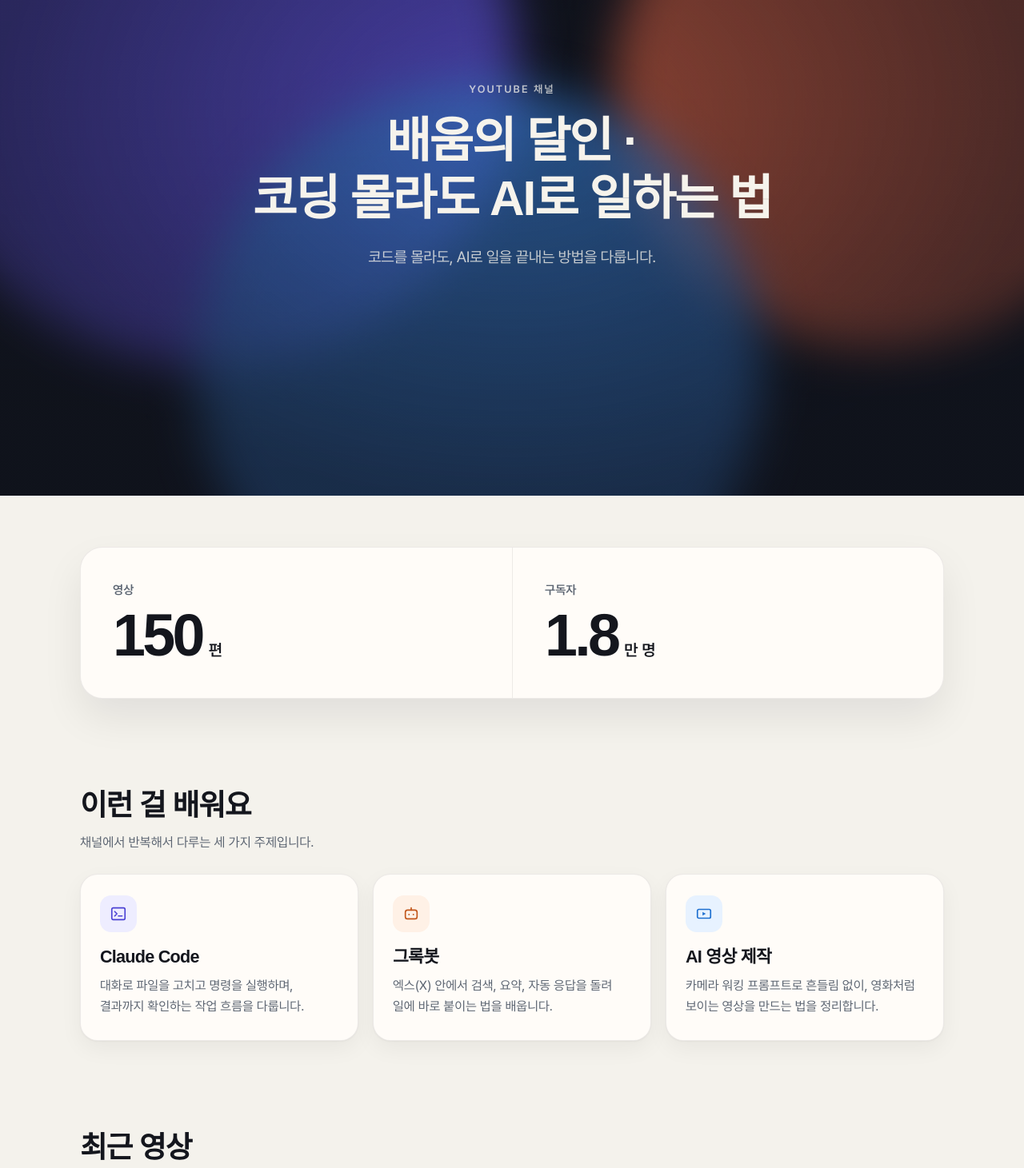
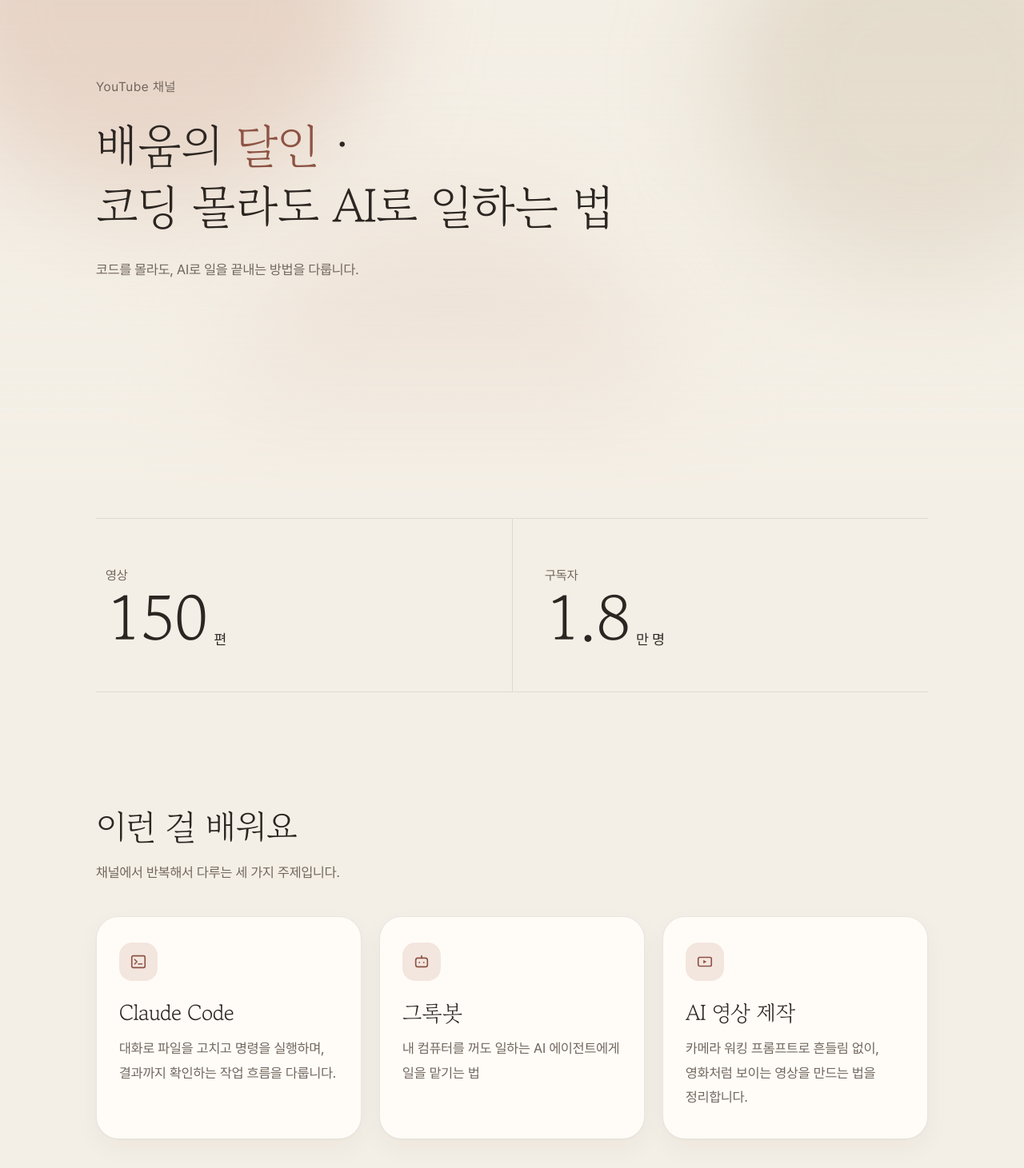
Before and after one commit to reallygood83/channel-intro, a plain HTML site: page index.html in a window 1280 px wide. Shown: the part 180-1641 px from the top of the page at 80% size. Drawn offline with Linux system fonts and the light colour scheme; a web font is replaced by a local one.

Commit message:
style: 소개 페이지를 따뜻한 세리프 톤으로 다듬기
밝은 아이보리 바탕과 고운바탕 제목으로 분위기를 바꿨다.
그록봇 설명은 컴퓨터를 꺼도 일하는 AI 에이전트로 고쳤고, 좁은 화면 본문은 16px 이상으로 맞췄다.

Co-authored-by: Moon-Jung <usmjkim23@gmail.com>

```diff
--- a/index.html
+++ b/index.html
@@ -5,9 +5,9 @@
     <meta name="viewport" content="width=device-width, initial-scale=1">
     <title>배움의 달인 — 코딩 몰라도 AI로 일하는 법</title>
     <meta name="description" content="배움의 달인. 코딩을 몰라도 AI로 일하는 법을 다루는 유튜브 채널입니다.">
-    <meta name="theme-color" content="#10131c">
+    <meta name="theme-color" content="#f4efe6">
     <link rel="icon" href="favicon.svg" type="image/svg+xml">
-    <link rel="preload" href="fonts/Pretendard-Bold.woff2" as="font" type="font/woff2" crossorigin>
+    <link rel="preload" href="fonts/GowunBatang-Korean-400.woff2" as="font" type="font/woff2" crossorigin>
     <link rel="stylesheet" href="styles.css">
     <script>
       if (!window.matchMedia("(prefers-reduced-motion: reduce)").matches) {
@@ -26,8 +26,8 @@
       <div class="hero__inner">
         <p class="kicker line" style="--delay: 0s">YouTube 채널</p>
         <h1 aria-label="배움의 달인 · 코딩 몰라도 AI로 일하는 법">
-          <span class="line" style="--delay: 0.16s">배움의 달인 ·</span>
-          <span class="line" style="--delay: 0.4s">코딩 몰라도 AI로 일하는 법</span>
+          <span class="line" style="--delay: 0.16s">배움의 <span class="accent">달인</span> ·</span>
+          <span class="line" style="--delay: 0.4s"><span class="keep">코딩 몰라도</span> <span class="keep">AI로 일하는 법</span></span>
         </h1>
         <p class="lede line" style="--delay: 0.64s">코드를 몰라도, AI로 일을 끝내는 방법을 다룹니다.</p>
       </div>
@@ -82,7 +82,7 @@
                   </svg>
                 </div>
                 <h3>그록봇</h3>
-                <p>엑스(X) 안에서 검색, 요약, 자동 응답을 돌려 일에 바로 붙이는 법을 배웁니다.</p>
+                <p>내 컴퓨터를 꺼도 일하는 AI 에이전트에게 일을 맡기는 법</p>
               </article>
             </div>
             <div class="reveal">
--- a/styles.css
+++ b/styles.css
@@ -1,3 +1,21 @@
+@font-face {
+  font-family: "Gowun Batang";
+  font-style: normal;
+  font-weight: 400;
+  font-display: swap;
+  src: url("fonts/GowunBatang-Latin-400.woff2") format("woff2");
+  unicode-range: U+0000-00FF, U+0131, U+0152-0153, U+02BB-02BC, U+02C6, U+02DA, U+02DC, U+2000-206F, U+2074, U+20AC, U+2122, U+2191, U+2193, U+2212, U+2215, U+FEFF, U+FFFD;
+}
+
+@font-face {
+  font-family: "Gowun Batang";
+  font-style: normal;
+  font-weight: 400;
+  font-display: swap;
+  src: url("fonts/GowunBatang-Korean-400.woff2") format("woff2");
+  unicode-range: U+1100-11FF, U+3130-318F, U+A960-A97F, U+AC00-D7AF, U+D7B0-D7FF;
+}
+
 @font-face {
   font-family: "Pretendard";
   font-style: normal;
@@ -23,14 +41,17 @@
 }
 
 :root {
-  --ink: #14161d;
-  --muted: #5c6572;
-  --paper: #f4f2ec;
-  --card: #fffcf8;
-  --line: rgba(20, 22, 29, 0.08);
-  --card-shadow: 0 1px 2px rgba(20, 22, 29, 0.04), 0 10px 28px rgba(20, 22, 29, 0.05);
-  --card-shadow-hover: 0 18px 40px rgba(20, 22, 29, 0.12), 0 2px 8px rgba(20, 22, 29, 0.06);
-  --max: 1080px;
+  --ink: #2c2622;
+  --muted: #6f655c;
+  --paper: #f4efe6;
+  --card: #fffcf7;
+  --accent: #8d5344;
+  --line: rgba(44, 38, 34, 0.1);
+  --card-shadow: 0 1px 2px rgba(44, 38, 34, 0.03), 0 12px 32px rgba(44, 38, 34, 0.04);
+  --card-shadow-hover: 0 16px 36px rgba(44, 38, 34, 0.1);
+  --serif: "Gowun Batang", "Apple Myungjo", "Batang", serif;
+  --sans: "Pretendard", "Apple SD Gothic Neo", "Noto Sans KR", "Malgun Gothic", sans-serif;
+  --max: 1040px;
 }
 
 *,
@@ -41,15 +62,17 @@
 
 html {
   -webkit-text-size-adjust: 100%;
+  font-size: 16px;
 }
 
 body {
   margin: 0;
   background: var(--paper);
   color: var(--ink);
-  font-family: "Pretendard", "Apple SD Gothic Neo", "Noto Sans KR", "Malgun Gothic", sans-serif;
+  font-family: var(--sans);
+  font-size: 1rem;
   font-weight: 400;
-  line-height: 1.5;
+  line-height: 1.75;
   -webkit-font-smoothing: antialiased;
 }
 
@@ -67,10 +90,12 @@ p {
 
 h1,
 h2,
-h3 {
-  font-weight: 700;
-  letter-spacing: -0.035em;
-  line-height: 1.2;
+h3,
+.count {
+  font-family: var(--serif);
+  font-weight: 400;
+  letter-spacing: -0.02em;
+  line-height: 1.28;
 }
 
 a {
@@ -78,7 +103,7 @@ a {
 }
 
 :focus-visible {
-  outline: 3px solid #ffb15a;
+  outline: 3px solid var(--accent);
   outline-offset: 3px;
 }
 
@@ -99,6 +124,15 @@ a {
   margin-inline: auto;
 }
 
+.accent {
+  color: var(--accent);
+  font-style: normal;
+}
+
+.keep {
+  white-space: nowrap;
+}
+
 .line {
   display: block;
   animation: rise 0.9s cubic-bezier(0.16, 1, 0.3, 1) both;
@@ -108,7 +142,7 @@ a {
 @keyframes rise {
   from {
     opacity: 0;
-    transform: translateY(1.2em);
+    transform: translateY(1.1em);
   }
   to {
     opacity: 1;
@@ -123,8 +157,8 @@ a {
   min-height: 100vh;
   min-height: 100svh;
   overflow: hidden;
-  color: #f6f3ec;
-  background: #10131c;
+  color: var(--ink);
+  background: var(--paper);
 }
 
 .hero__bg {
@@ -135,42 +169,40 @@ a {
 .blob {
   position: absolute;
   border-radius: 50%;
-  filter: blur(28px);
+  filter: blur(64px);
 }
 
 .blob--a {
-  width: min(68vw, 720px);
-  height: min(68vw, 720px);
-  left: -12%;
-  top: -18%;
-  background: rgba(109, 92, 255, 0.9);
-  animation: drift-a 20s ease-in-out infinite;
+  width: min(52vw, 560px);
+  height: min(52vw, 560px);
+  left: -8%;
+  top: -16%;
+  background: rgba(214, 176, 156, 0.55);
+  animation: drift-a 28s ease-in-out infinite;
 }
 
 .blob--b {
-  width: min(58vw, 640px);
-  height: min(58vw, 640px);
-  right: -14%;
-  top: -8%;
-  background: rgba(255, 112, 72, 0.82);
-  animation: drift-b 24s ease-in-out infinite;
+  width: min(46vw, 500px);
+  height: min(46vw, 500px);
+  right: -10%;
+  top: 4%;
+  background: rgba(196, 178, 150, 0.42);
+  animation: drift-b 32s ease-in-out infinite;
 }
 
 .blob--c {
-  width: min(62vw, 680px);
-  height: min(62vw, 680px);
-  left: 18%;
-  bottom: -28%;
-  background: rgba(64, 150, 255, 0.72);
-  animation: drift-c 22s ease-in-out infinite;
+  width: min(50vw, 540px);
+  height: min(50vw, 540px);
+  left: 22%;
+  bottom: -24%;
+  background: rgba(226, 198, 184, 0.48);
+  animation: drift-c 30s ease-in-out infinite;
 }
 
 .hero__shade {
   position: absolute;
   inset: 0;
-  background:
-    radial-gradient(ellipse at 50% 42%, rgba(16, 19, 28, 0.18), rgba(16, 19, 28, 0.62) 72%),
-    linear-gradient(180deg, rgba(16, 19, 28, 0.15), rgba(16, 19, 28, 0.28));
+  background: linear-gradient(180deg, rgba(244, 239, 230, 0.15), rgba(244, 239, 230, 0.42) 70%, var(--paper));
 }
 
 @keyframes drift-a {
@@ -179,7 +211,7 @@ a {
     transform: translate3d(0, 0, 0) scale(1);
   }
   50% {
-    transform: translate3d(16%, 12%, 0) scale(1.12);
+    transform: translate3d(8%, 6%, 0) scale(1.06);
   }
 }
 
@@ -189,7 +221,7 @@ a {
     transform: translate3d(0, 0, 0) scale(1);
   }
   50% {
-    transform: translate3d(-18%, 14%, 0) scale(1.08);
+    transform: translate3d(-8%, 7%, 0) scale(1.05);
   }
 }
 
@@ -199,72 +231,72 @@ a {
     transform: translate3d(0, 0, 0) scale(1);
   }
   50% {
-    transform: translate3d(10%, -16%, 0) scale(1.1);
+    transform: translate3d(6%, -8%, 0) scale(1.05);
   }
 }
 
 .hero__inner {
   position: relative;
   z-index: 1;
-  width: min(920px, calc(100% - 40px));
+  width: min(var(--max), calc(100% - 40px));
   margin-inline: auto;
-  padding: 72px 0;
-  text-align: center;
+  padding: 96px 0 88px;
 }
 
 .kicker {
-  margin-bottom: 18px;
-  color: rgba(246, 243, 236, 0.74);
-  font-size: 0.82rem;
-  font-weight: 600;
-  letter-spacing: 0.16em;
-  text-transform: uppercase;
+  margin-bottom: 22px;
+  color: var(--muted);
+  font-size: 1rem;
+  font-weight: 400;
+  letter-spacing: 0.04em;
+  line-height: 1.6;
 }
 
 .hero h1 {
-  font-size: clamp(1.85rem, 1.05rem + 3.4vw, 4.5rem);
+  max-width: 11em;
+  font-size: clamp(2.15rem, 1.2rem + 3.1vw, 4.75rem);
   word-break: keep-all;
 }
 
 .lede {
   max-width: 28em;
-  margin: 22px auto 0;
-  color: rgba(246, 243, 236, 0.78);
-  font-size: clamp(1rem, 0.92rem + 0.4vw, 1.2rem);
+  margin-top: 28px;
+  color: var(--muted);
+  font-size: 1.0625rem;
   font-weight: 400;
-  letter-spacing: -0.02em;
-  line-height: 1.6;
+  line-height: 1.8;
 }
 
 .section {
-  padding: 88px 0;
+  padding: 104px 0;
 }
 
 .section--stats {
-  padding-top: 64px;
-  padding-bottom: 24px;
+  padding-top: 28px;
+  padding-bottom: 36px;
 }
 
 .section h2 {
-  font-size: clamp(1.7rem, 1.3rem + 1.4vw, 2.3rem);
+  font-size: clamp(2rem, 1.45rem + 1.6vw, 3.15rem);
+  word-break: keep-all;
 }
 
 .section__intro {
-  margin-top: 10px;
+  max-width: 36em;
+  margin-top: 14px;
   color: var(--muted);
-  font-size: 1.02rem;
+  font-size: 1.0625rem;
+  line-height: 1.8;
 }
 
 .stats {
   display: grid;
-  background: var(--card);
-  border: 1px solid var(--line);
-  border-radius: 28px;
-  box-shadow: 0 24px 50px rgba(16, 19, 28, 0.08);
+  border-top: 1px solid var(--line);
+  border-bottom: 1px solid var(--line);
 }
 
 .stat {
-  padding: 36px 28px;
+  padding: 36px 8px 40px;
 }
 
 .stat + .stat {
@@ -272,86 +304,74 @@ a {
 }
 
 .stat__label {
+  margin-top: 10px;
   color: var(--muted);
-  font-size: 0.95rem;
-  font-weight: 600;
+  font-size: 1rem;
+  font-weight: 400;
+  line-height: 1.6;
 }
 
 .stat__figure {
   display: flex;
   align-items: baseline;
   gap: 8px;
-  margin-top: 8px;
   font-variant-numeric: tabular-nums;
 }
 
 .count {
-  font-size: clamp(3rem, 2rem + 4vw, 4.6rem);
-  font-weight: 700;
-  letter-spacing: -0.05em;
+  font-size: clamp(3.25rem, 2.2rem + 3.4vw, 5rem);
   line-height: 1;
 }
 
 .suffix {
-  font-size: 1.25rem;
-  font-weight: 600;
+  font-size: 1.125rem;
+  font-weight: 400;
+  line-height: 1.5;
 }
 
 .cards,
 .videos {
   display: grid;
-  gap: 16px;
-  margin-top: 28px;
+  gap: 20px;
+  margin-top: 40px;
 }
 
 .card {
   height: 100%;
-  padding: 26px 24px 28px;
+  padding: 32px 28px 36px;
   background: var(--card);
   border: 1px solid var(--line);
-  border-radius: 22px;
+  border-radius: 28px;
   box-shadow: var(--card-shadow);
-  transition: transform 0.3s ease, box-shadow 0.3s ease;
+  transition: transform 0.35s ease, box-shadow 0.35s ease;
 }
 
 .card h3 {
-  margin-top: 18px;
-  font-size: 1.35rem;
+  margin-top: 22px;
+  font-size: clamp(1.5rem, 1.3rem + 0.5vw, 1.85rem);
 }
 
 .card p {
-  margin-top: 10px;
+  margin-top: 12px;
   color: var(--muted);
-  line-height: 1.65;
+  font-size: 1.0625rem;
+  line-height: 1.8;
   word-break: keep-all;
 }
 
 .card__icon {
   display: grid;
-  width: 46px;
-  height: 46px;
+  width: 48px;
+  height: 48px;
   place-items: center;
-  border-radius: 14px;
-}
-
-.card__icon--violet {
-  background: #eeedff;
-  color: #4c43d4;
-}
-
-.card__icon--amber {
-  background: #fff1e6;
-  color: #c2561a;
-}
-
-.card__icon--blue {
-  background: #e7f2ff;
-  color: #1d6fd0;
+  border-radius: 16px;
+  background: #f3e6df;
+  color: var(--accent);
 }
 
 html.motion .reveal {
   opacity: 0;
-  transform: translateY(36px);
+  transform: translateY(28px);
   transition:
     opacity 0.7s cubic-bezier(0.16, 1, 0.3, 1),
     transform 0.7s cubic-bezier(0.16, 1, 0.3, 1);
@@ -374,10 +394,11 @@ html.motion .reveal.is-in {
 .video {
   display: flex;
   flex-direction: column;
+  min-height: 48px;
   overflow: hidden;
   background: var(--card);
   border: 1px solid var(--line);
-  border-radius: 22px;
+  border-radius: 28px;
   text-decoration: none;
   box-shadow: var(--card-shadow);
 }
@@ -387,49 +408,53 @@ html.motion .reveal.is-in {
   width: 100%;
   aspect-ratio: 16 / 9;
   object-fit: cover;
-  background: #e6e2d8;
+  background: #efe7dc;
 }
 
 .video__title {
-  padding: 16px 18px 20px;
-  font-size: 1.02rem;
-  font-weight: 600;
-  letter-spacing: -0.02em;
-  line-height: 1.45;
+  padding: 18px 20px 22px;
+  font-size: 1.0625rem;
+  font-weight: 400;
+  line-height: 1.7;
   word-break: keep-all;
 }
 
 .cta {
-  padding: 88px 0 96px;
-  background: #10131c;
-  color: #f6f3ec;
-  text-align: center;
+  padding: 112px 0 120px;
+  background: var(--paper);
+  color: var(--ink);
+  text-align: left;
+  border-top: 1px solid var(--line);
 }
 
 .cta h2 {
-  font-size: clamp(1.7rem, 1.3rem + 1.4vw, 2.3rem);
+  font-size: clamp(2rem, 1.45rem + 1.6vw, 3.15rem);
+  word-break: keep-all;
 }
 
 .cta p {
-  margin-top: 12px;
-  color: rgba(246, 243, 236, 0.74);
+  margin-top: 14px;
+  color: var(--muted);
+  font-size: 1.0625rem;
+  line-height: 1.8;
 }
 
 .subscribe {
   display: inline-flex;
   align-items: center;
   justify-content: center;
-  min-height: 56px;
-  margin-top: 28px;
-  padding: 0 32px;
+  min-height: 52px;
+  min-width: 148px;
+  margin-top: 32px;
+  padding: 14px 32px;
   border-radius: 999px;
-  background: #ff3030;
-  color: #fff;
-  font-size: 1.05rem;
-  font-weight: 700;
-  letter-spacing: -0.02em;
+  background: var(--ink);
+  color: #f7f3ec;
+  font-size: 1.0625rem;
+  font-weight: 600;
+  line-height: 1.2;
   text-decoration: none;
-  animation: breathe 3.4s ease-in-out infinite;
+  animation: breathe 3.6s ease-in-out infinite;
 }
 
 @keyframes breathe {
@@ -438,7 +463,7 @@ html.motion .reveal.is-in {
     transform: scale(1);
   }
   50% {
-    transform: scale(1.06);
+    transform: scale(1.05);
   }
 }
 
@@ -453,7 +478,11 @@ html.motion .reveal.is-in {
   }
 
   .stat {
-    padding: 42px 40px;
+    padding: 48px 12px 52px;
+  }
+
+  .stat + .stat {
+    padding-left: 40px;
   }
 }
 
@@ -461,7 +490,12 @@ html.motion .reveal.is-in {
   .cards,
   .videos {
     grid-template-columns: repeat(3, 1fr);
-    gap: 18px;
+    gap: 22px;
+  }
+
+  .hero__inner,
+  .wrap {
+    width: min(var(--max), calc(100% - 80px));
   }
 }
 
@@ -471,12 +505,33 @@ html.motion .reveal.is-in {
     width: min(var(--max), calc(100% - 32px));
   }
 
-  .section {
-    padding: 64px 0;
+  .hero__inner {
+    padding: 80px 0 72px;
   }
 
-  .stat {
-    padding: 28px 22px;
+  .section {
+    padding: 80px 0;
+  }
+
+  .card {
+    padding: 28px 22px 32px;
+  }
+
+  .kicker,
+  .lede,
+  .section__intro,
+  .stat__label,
+  .card p,
+  .video__title,
+  .cta p,
+  .subscribe {
+    font-size: 1rem;
+    line-height: 1.75;
+  }
+
+  .subscribe {
+    line-height: 1.2;
+    min-height: 52px;
   }
 }
 
```
Also changed, not shown: favicon.svg, fonts/GowunBatang-Korean-400.woff2 (added), fonts/GowunBatang-Latin-400.woff2 (added), fonts/GowunBatang-OFL.txt (added), 1 other file.
